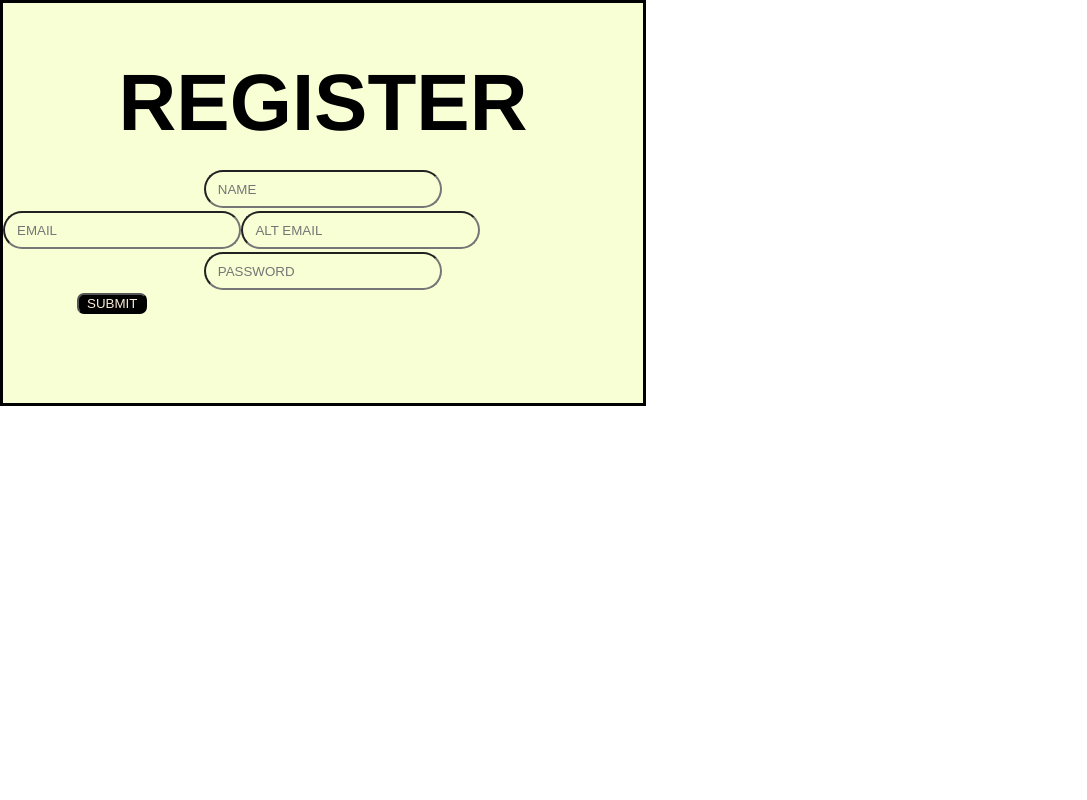
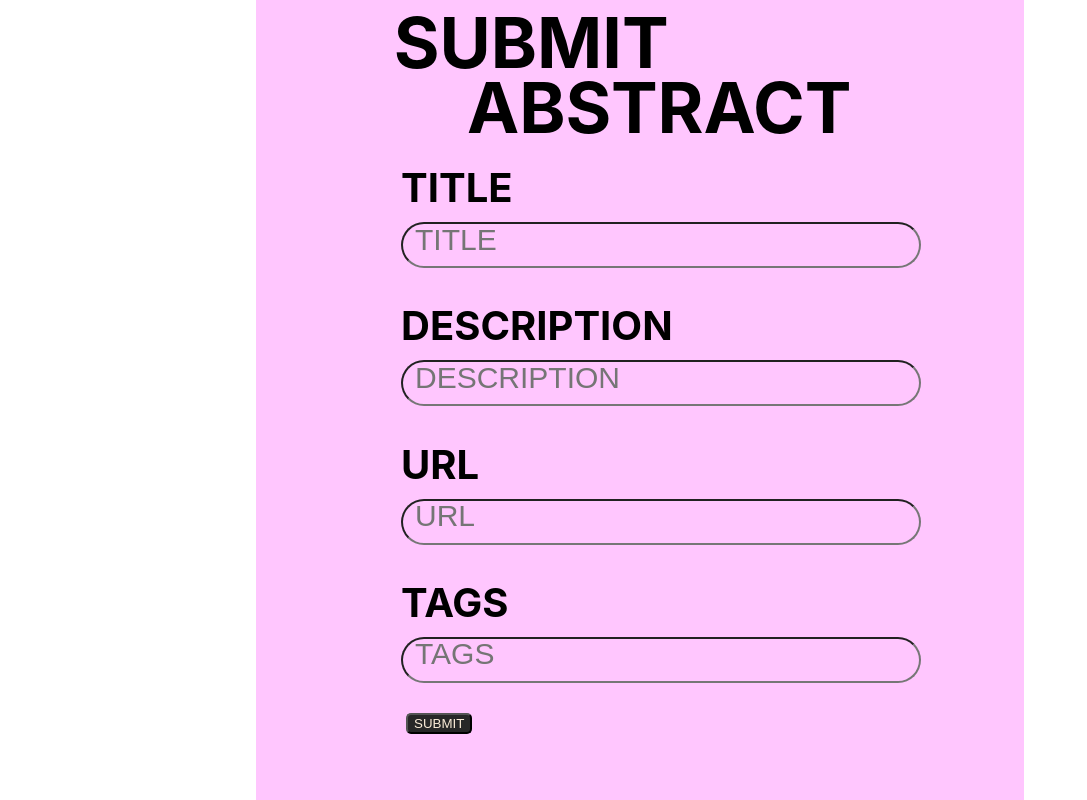
Before and after one commit to mikasajaeger19/Component-Library, a React (Create React App) app: page / in a window 1280 px wide. Shown: the whole page, without its empty margins (0-1087 px from the left). Built offline with nearby package versions, Linux system fonts and the light colour scheme.

Commit message:
submit abstract page done

```diff
--- a/src/App.js
+++ b/src/App.js
@@ -3,11 +3,13 @@ import './App.css';
 import Card from './components/Card/Card';
 import Login from './components/Login/Login';
 import Register from './components/Register/Register'
+import Submit from './components/Submit/Submit';
 function App() {
   return (
     <div className="App">
       {/* <Card /> */}
-      <Register />
+      {/* <Register /> */}
+      <Submit />
     </div>
   );
 }
--- /dev/null
+++ b/src/components/Submit/Submit.css
@@ -0,0 +1,66 @@
+.submit {
+    display: flex;
+    background-color: #FFC6FE;
+    height: 100vh;
+    width: 60vw;
+    margin-left: 20vw;
+    flex-direction: column;
+}
+
+h1 {
+    font-size: 70px;
+    margin: 0px;
+    margin-bottom: -20px;
+}
+.submith1 {
+    margin-left: -17vw;
+}
+
+.abstract {
+    margin-left: 3vw;
+}
+
+h2 {
+    font-size: 40px;
+    margin-bottom: 10px;
+}
+
+.submit-body {
+    display: flex;
+    flex-direction: column;
+    align-items: flex-start;
+    width: 60vw;
+}
+
+.fields {
+    display: flex;
+    align-self: flex-start;
+    align-items: flex-start;
+    flex-direction: column;
+    width: 60vw;
+    margin-left: 145px;
+}
+
+input {
+    align-self: flex-start;
+    width: 40vw;
+    background-color: #FFC6FE;
+    height: 40px;
+}
+
+input::placeholder {
+    line-height: 40px;
+    font-size: 30px;
+}
+
+button {
+    border-radius: 5px;
+    color: antiquewhite;
+    background-color: #272727;
+}
+
+.submit-footer {
+    display: flex;
+    margin-top: 30px;
+    margin-left: 150px;
+}
--- a/src/components/Submit/Submit.js
+++ b/src/components/Submit/Submit.js
@@ -1,5 +1,6 @@
 import React, {useState} from 'react'
 import axios from 'axios'
+import './Submit.css'
 
 const Submit = () => {
 
@@ -43,13 +44,13 @@ const Submit = () => {
     }
 
   return (
-    <div>
+    <div className='submit'>
         <div className='submit-header'>
-            <h1> SUBMIT ABSTRACT</h1>
+            <h1 className='submith1'> SUBMIT </h1><h1 className='abstract'> ABSTRACT</h1>
         </div>
 
         <div className='submit-body'>
-            <div>
+            <div className='fields'>
                 <h2>TITLE</h2>
                 <input
                     type = 'text'
@@ -58,7 +59,7 @@ const Submit = () => {
                     onChange = {handleChange}
                 />
             </div>
-            <div>
+            <div className='fields'>
                 <h2>DESCRIPTION</h2>
                 <input
                     type = 'text'
@@ -67,7 +68,7 @@ const Submit = () => {
                     onChange = {handleChange}
                 />
             </div>
-            <div>
+            <div className='fields'>
                 <h2>URL</h2>
                 <input
                     type = 'text'
@@ -76,7 +77,7 @@ const Submit = () => {
                     onChange = {handleChange}
                 />
             </div>
-            <div>
+            <div className='fields'>
                 <h2>TAGS</h2>
                 <input
                     type = 'text'
```
